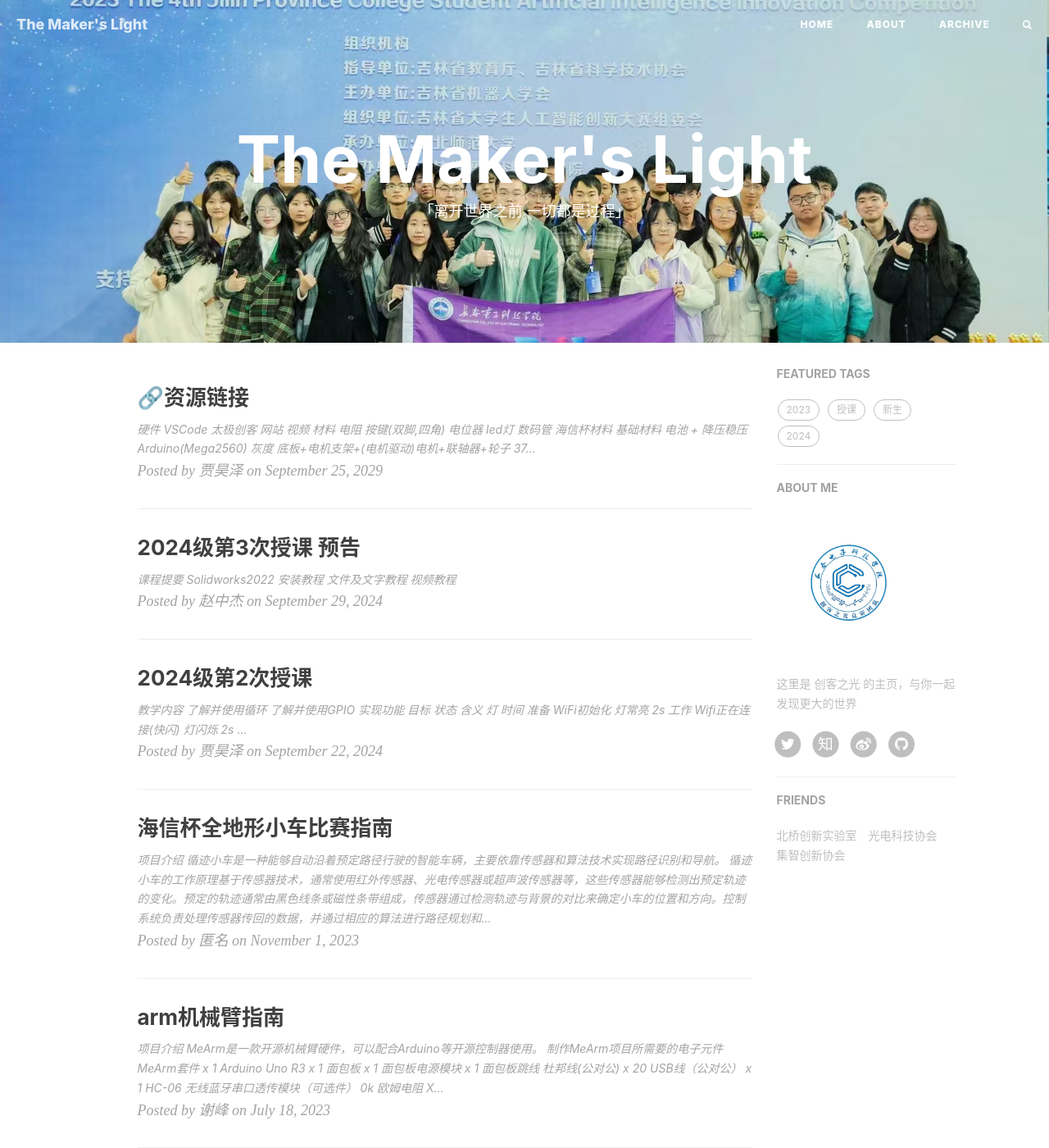
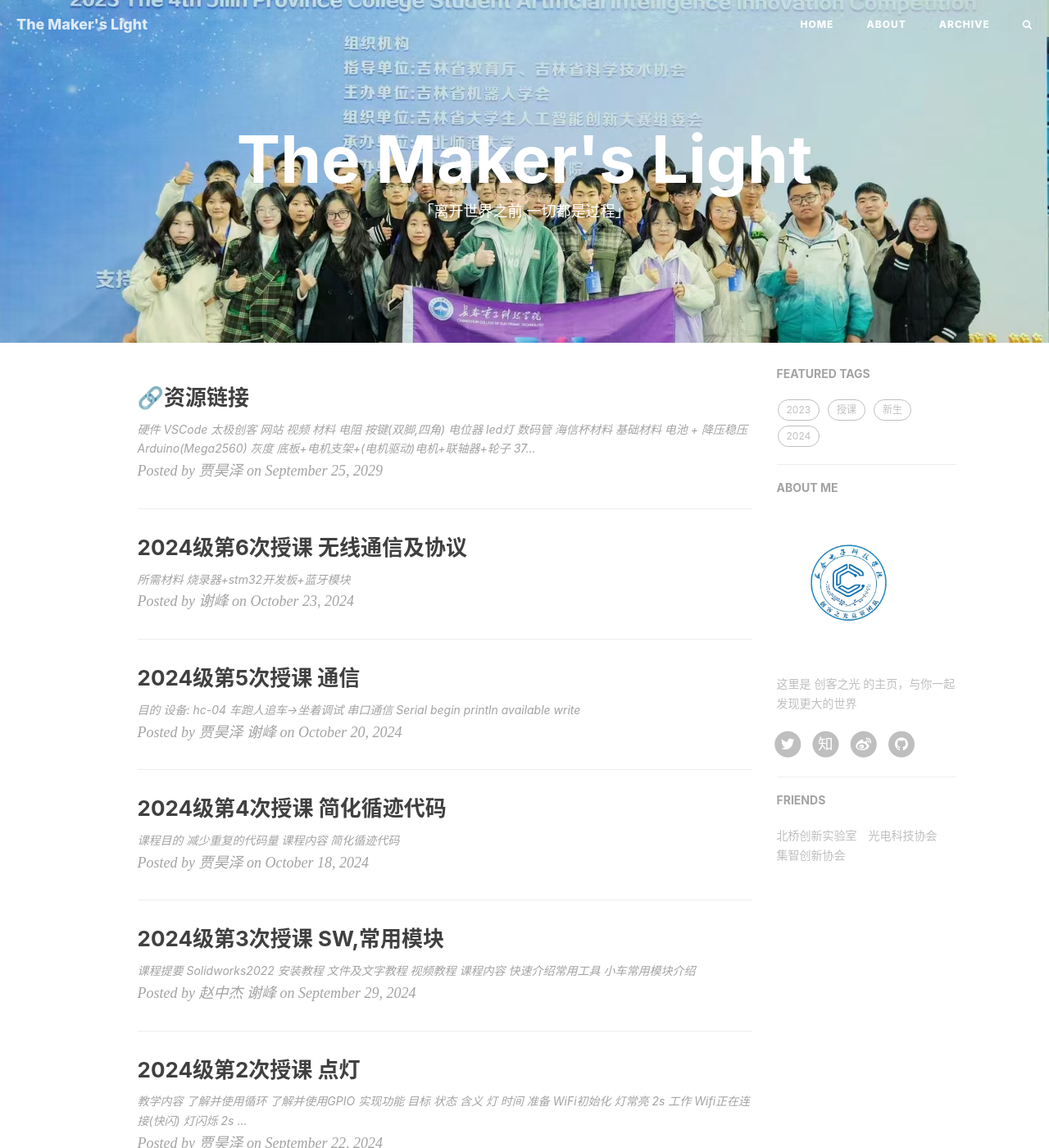
Before and after one commit to PuzzleNone/CreatorBlog, a Jekyll site: the page built from index.html, in a window 1280 px wide and 1400 px high. Shown: the whole window at 82% size. Built offline with Jekyll 4.4.1, drawn with Linux system fonts in a browser that asks for light colours; nearby versions of some CDN libraries; the list of posts is cut into pages by our own code; comment, search, counter and statistics services are not loaded.

Commit message:
add before 2024/10/22 lesson

```diff
--- a/_posts/2024-09-22-Lesson-Second.md
+++ b/_posts/2024-09-22-Lesson-Second.md
@@ -1,6 +1,6 @@
 ---
 layout:       post
-title:        "2024级第2次授课"
+title:        "2024级第2次授课 点灯"
 author:       "贾昊泽"
 header-style: text
 catalog:      true
--- a/_posts/2024-09-29-Model.md
+++ b/_posts/2024-09-29-Model.md
@@ -1,7 +1,7 @@
 ---
 layout:       post
-title:        "2024级第3次授课 预告"
-author:       "赵中杰"
+title:        "2024级第3次授课 SW,常用模块"
+author:       "赵中杰 谢峰"
 header-style: text
 catalog:      true
 tags:
@@ -18,3 +18,9 @@ Solidworks2022 安装教程
 [文件及文字教程](https://mp.weixin.qq.com/s/IXAIPUTQLg1Ud1UiMEIg7w)
 
 [视频教程](https://www.bilibili.com/video/BV1AD46eLE73)
+
+## 课程内容
+
+快速介绍常用工具
+
+小车常用模块介绍
--- /dev/null
+++ b/_posts/2024-10-18-Watch.md
@@ -0,0 +1,19 @@
+---
+layout:       post
+title:        "2024级第4次授课 简化循迹代码"
+author:       "贾昊泽"
+header-style: text
+catalog:      true
+tags:
+    - 2024
+    - 新生
+    - 授课
+---
+
+## 课程目的
+
+减少重复的代码量
+
+## 课程内容
+
+简化循迹代码
--- /dev/null
+++ b/_posts/2024-10-20-WLAN.md
@@ -0,0 +1,30 @@
+---
+layout:       post
+title:        "2024级第5次授课 通信"
+author:       "贾昊泽 谢峰"
+header-style: text
+catalog:      true
+tags:
+    - 2024
+    - 新生
+    - 授课
+---
+
+## 目的
+设备: hc-04
+
+车跑人追车->坐着调试
+
+### 串口通信
+
+
+
+Serial
+
+begin
+
+println
+
+available
+
+write
--- /dev/null
+++ b/_posts/2024-10-23-LessonNest.md
@@ -0,0 +1,16 @@
+---
+layout:       post
+title:        "2024级第6次授课 无线通信及协议"
+author:       "谢峰"
+header-style: text
+catalog:      true
+tags:
+    - 2024
+    - 新生
+    - 授课
+---
+
+
+## 所需材料
+
+烧录器+stm32开发板+蓝牙模块
```
